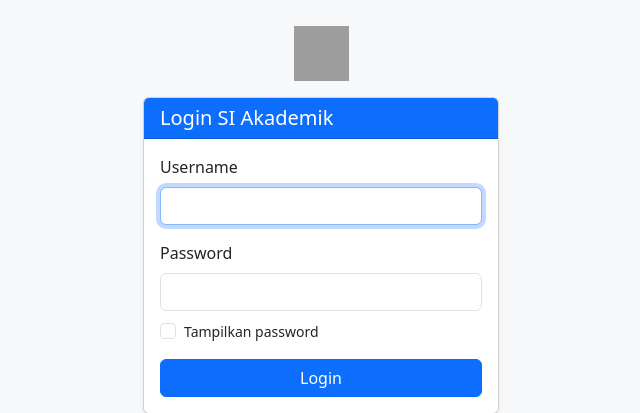
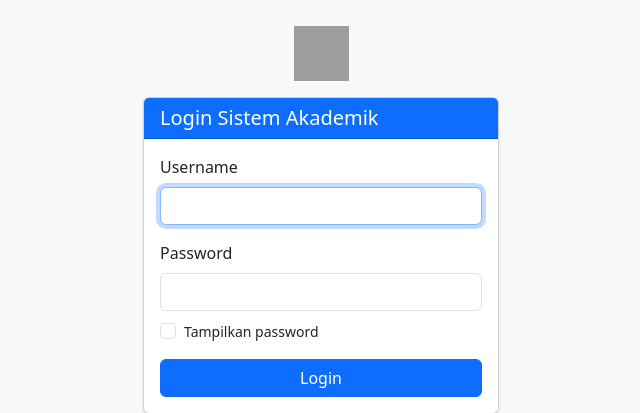
Before and after one commit to bukanrajata-ops/setoran_BKPM, a PHP site: page /login.php in a window 1280 px wide. Shown: the part 180-593 px from the top of the page, without its empty margins (319-959 px from the left). Run offline with PHP 8.4, Linux system fonts and the light colour scheme; some libraries are stand-ins or nearby versions; grey boxes are pictures that could not be loaded.

Commit message:
Mengubah judul halaman login menjadi Login Sistem Akademik

```diff
--- a/app/Views/auth/login.php
+++ b/app/Views/auth/login.php
@@ -27,7 +27,7 @@
 
             <div class="card shadow-sm">
                 <div class="card-header bg-primary text-white">
-                    <h5 class="mb-0">Login SI Akademik</h5>
+                    <h5 class="mb-0">Login Sistem Akademik</h5>
                 </div>
                 <div class="card-body">
                     <form action="<?= BASE_URL ?>/login" method="POST">
```
